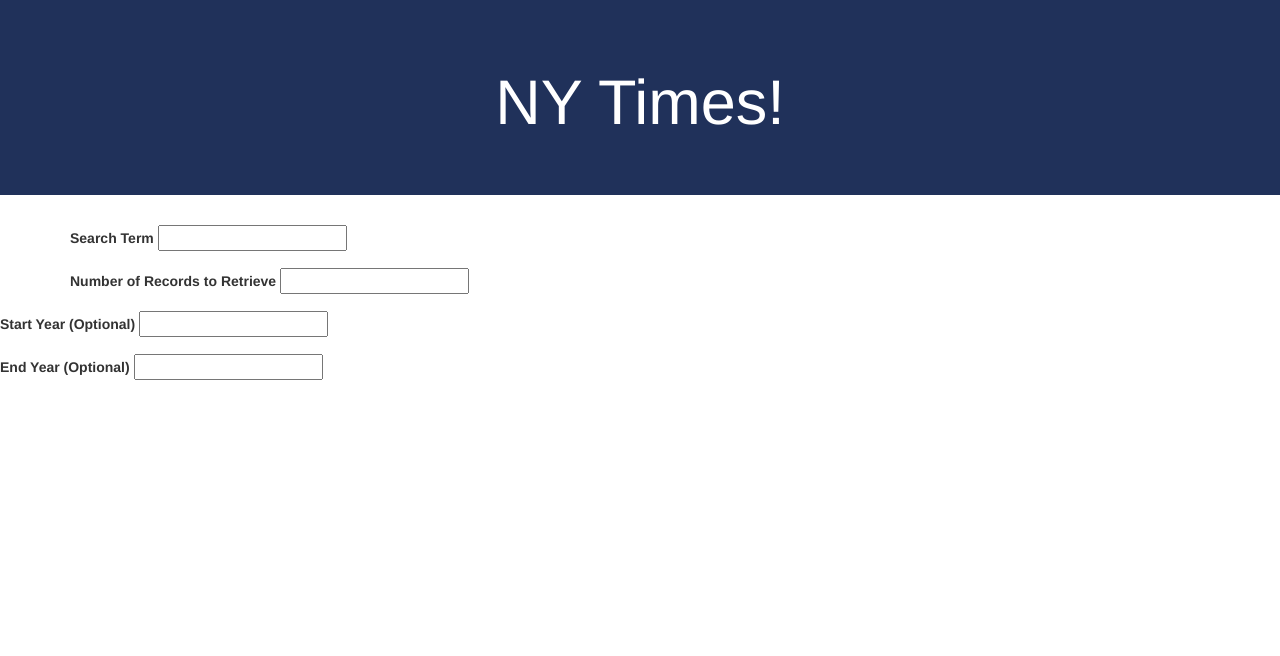
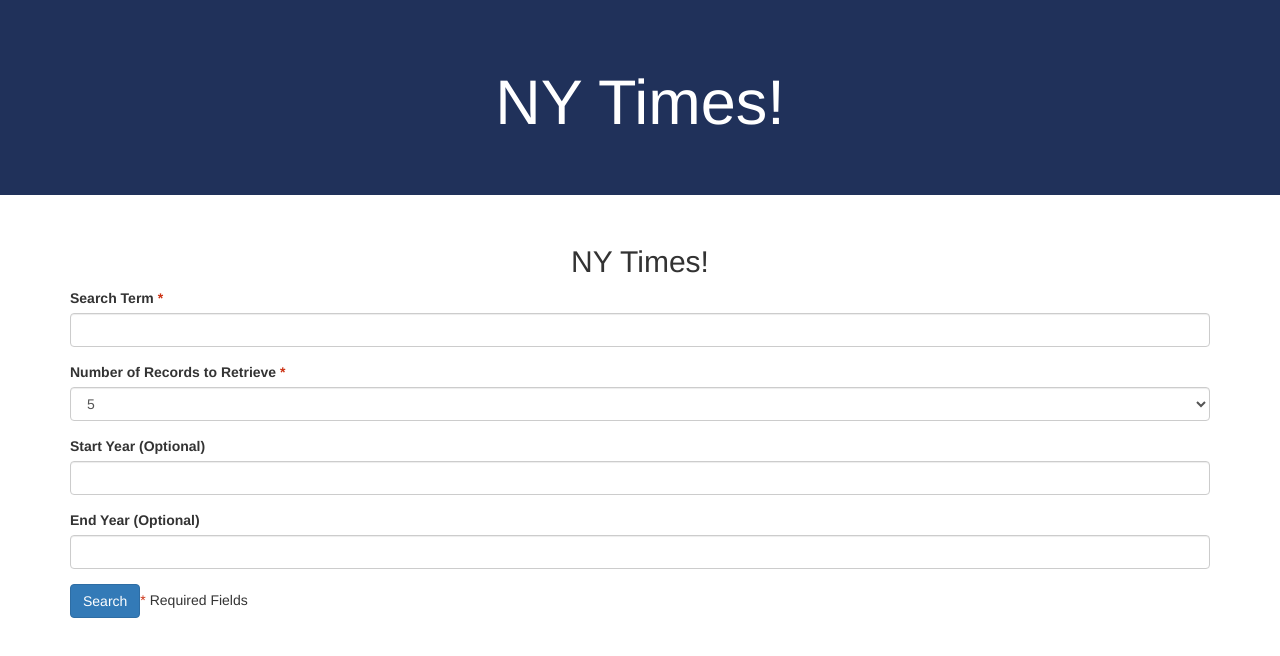
Before and after one commit to SkyVanArk/NYTimesSearchEngine, a plain HTML site: page index.html in a window 1280 px wide. Drawn offline with nearby package versions, Linux system fonts and the light colour scheme.

Commit message:
HTML updates

```diff
--- a/assets/css/style.css
+++ b/assets/css/style.css
@@ -2,3 +2,10 @@ div.jumbotron{
 	background-color: #20315A;
 	color: white;
 }
+.required {
+    color: #cc3214;
+}
+span.legend-required-container {
+    color: #cc3214;
+    margin-left: 15px;
+}
--- a/index.html
+++ b/index.html
@@ -11,37 +11,43 @@
   <div class="jumbotron">
     <h1 class="text-center" id="triviaTitle">NY Times!</h1>
   </div>
-
-  <div class="container">
-    <div class="form">
-      <div class="form-group">
-          <label>Search Term</label>
-          <input type="text">
+  <div class="marketing-container">
+    <div class="marketing container form">
+      <div class="row">
+        <div class="col-xs-12 col-sm-12 col-md-12 col-lg-12">
+          <h2 class="text-center">NY Times!</h2>
         </div>
       </div>
       <div class="form-group">
-          <label>Number of Records to Retrieve</label>
-          <input type="text">
-        </div>
+        <label>Search Term</label><span class="required"> <b>*</b></span>
+        <input type="text" class="form-control">
       </div>
       <div class="form-group">
-          <label>Start Year (Optional)</label>
-          <input type="text">
-        </div>
+        <label for="contact">Number of Records to Retrieve</label><span class="required"> <b>*</b></span>
+        <select class="form-control">
+          <option>5</option>
+          <option>10</option>
+          <option>15</option>
+        </select>
       </div>
       <div class="form-group">
-          <label>End Year (Optional)</label>
-          <input type="text">
-        </div>
+          <label for="additionalEmails">Start Year (Optional)</label>
+          <input type="text" class="form-control">
+      </div>
+      <div class="form-group">
+          <label for="display">End Year (Optional)</label>
+          <input type="text" class="form-control">
+      </div>
+      <div class="form-group btn-action">
+        <button type="button" class="btn btn-primary" id="searchButton">Search</button><span class="legend-required required">*</span></b></span><span class="legend-required"> Required Fields</span>
       </div>
     </div>
+    <div id="results"></div>
   </div>
-
-  </div>
-   <script src="https://ajax.googleapis.com/ajax/libs/jquery/3.2.1/jquery.min.js"></script>
-    <script src="https://cdnjs.cloudflare.com/ajax/libs/popper.js/1.12.3/umd/popper.min.js" integrity="sha384-vFJXuSJphROIrBnz7yo7oB41mKfc8JzQZiCq4NCceLEaO4IHwicKwpJf9c9IpFgh"
+  <script src="https://ajax.googleapis.com/ajax/libs/jquery/3.2.1/jquery.min.js"></script>
+  <script src="https://cdnjs.cloudflare.com/ajax/libs/popper.js/1.12.3/umd/popper.min.js" integrity="sha384-vFJXuSJphROIrBnz7yo7oB41mKfc8JzQZiCq4NCceLEaO4IHwicKwpJf9c9IpFgh"
     crossorigin="anonymous"></script>
-    <script src="https://maxcdn.bootstrapcdn.com/bootstrap/3.3.7/js/bootstrap.min.js" integrity="sha384-Tc5IQib027qvyjSMfHjOMaLkfuWVxZxUPnCJA7l2mCWNIpG9mGCD8wGNIcPD7Txa" crossorigin="anonymous"></script>
-    <script src="./assets/js/script.js"></script>
+  <script src="https://maxcdn.bootstrapcdn.com/bootstrap/3.3.7/js/bootstrap.min.js" integrity="sha384-Tc5IQib027qvyjSMfHjOMaLkfuWVxZxUPnCJA7l2mCWNIpG9mGCD8wGNIcPD7Txa" crossorigin="anonymous"></script>
+  <script src="./assets/js/script.js"></script>
 </body>
 </html>
```
Also changed, not shown: Assets/js.js (deleted).
